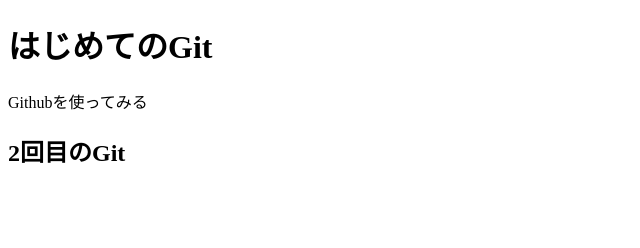
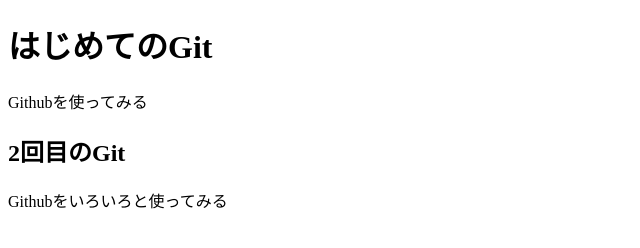
Before and after one commit to aska3/aska3.github.io, a plain HTML site: page index.html in a window 1280 px wide. Shown: the whole page, without its empty margins (0-640 px from the left). Drawn offline with Linux system fonts and the light colour scheme.

Commit message:
Update index.html

```diff
--- a/index.html
+++ b/index.html
@@ -10,5 +10,6 @@
 <h1>はじめてのGit</h1>
 <p>Githubを使ってみる</p>
 <h2>2回目のGit</h2>
+<p>Githubをいろいろと使ってみる</p>
 </body>
 </html>
```
